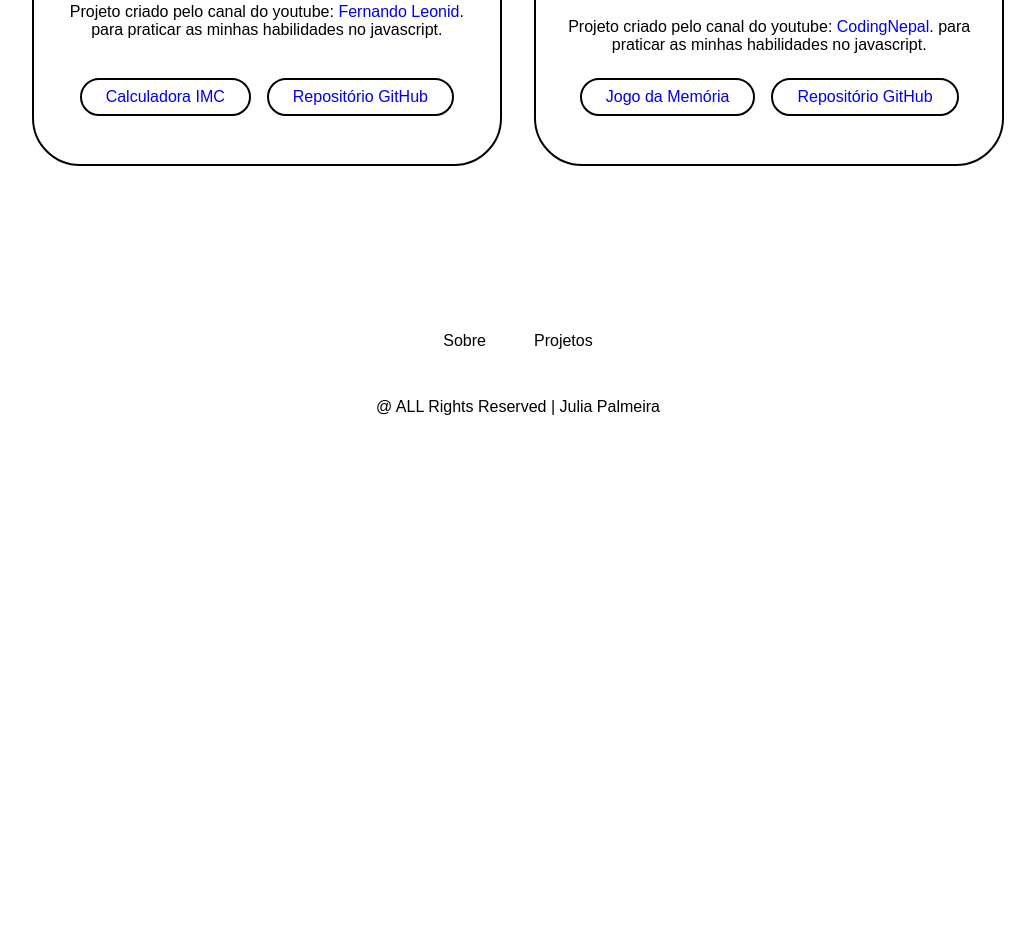
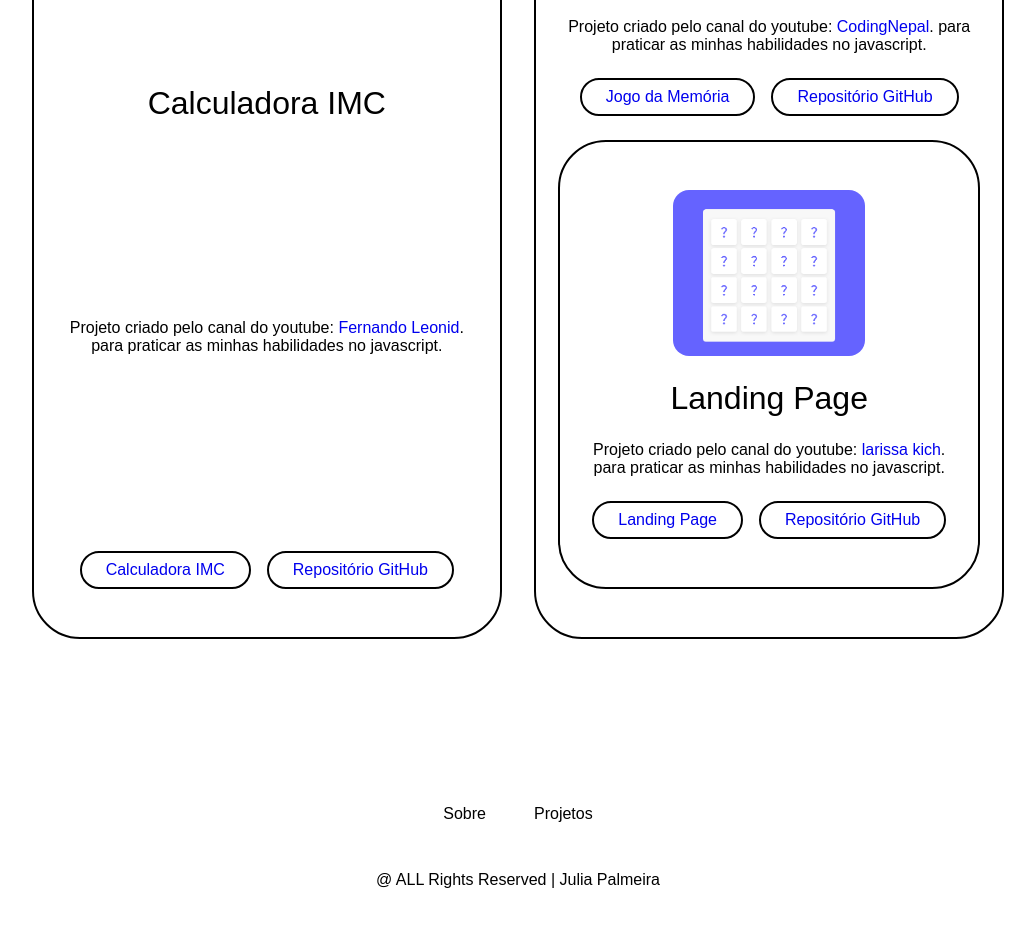
Before and after one commit to JuliaSPalmeira/portfolio-juliap, a plain HTML site: page index.html in a window 1280 px wide. Shown: the part 1742-2669 px from the top of the page, without its empty margins (122-1157 px from the left). Before the commit the page ends 2196 px from the top, so only its background shows below. Drawn offline with Linux system fonts and the light colour scheme.

Commit message:
adicionei mais um projeto ao meu portifólio pessoal.

```diff
--- a/index.html
+++ b/index.html
@@ -169,6 +169,19 @@
                             target="_blank" rel="external">Repositório GitHub </a> </div>
                 </div>
 
+                <div class="project-card">
+                    <img src="imagem-jogo.png" alt="Imagem do Projeto Calculadora de imc">
+                    <h3>Landing Page</h3>
+                    <p>Projeto criado pelo canal do youtube: <a href="https://www.youtube.com/@larissakich"
+                            target="_blank" rel="external">larissa kich</a>. para praticar as minhas habilidades no
+                        javascript.</p>
+                    <div class="btn-group">
+                        <div class="btn"> <a href="https://juliaspalmeira.github.io/landing-page-responsiva/" target="_blank"
+                                rel="external">Landing Page</a> </div>
+                        <div class="btn"> <a href="https://github.com/JuliaSPalmeira/landing-page-responsiva"
+                                target="_blank" rel="external">Repositório GitHub </a> </div>
+                    </div>
+
             <!--
             <div class="project-card">
                 <img src="image_processing20200820-8798-milc2l.png" alt="">
```
